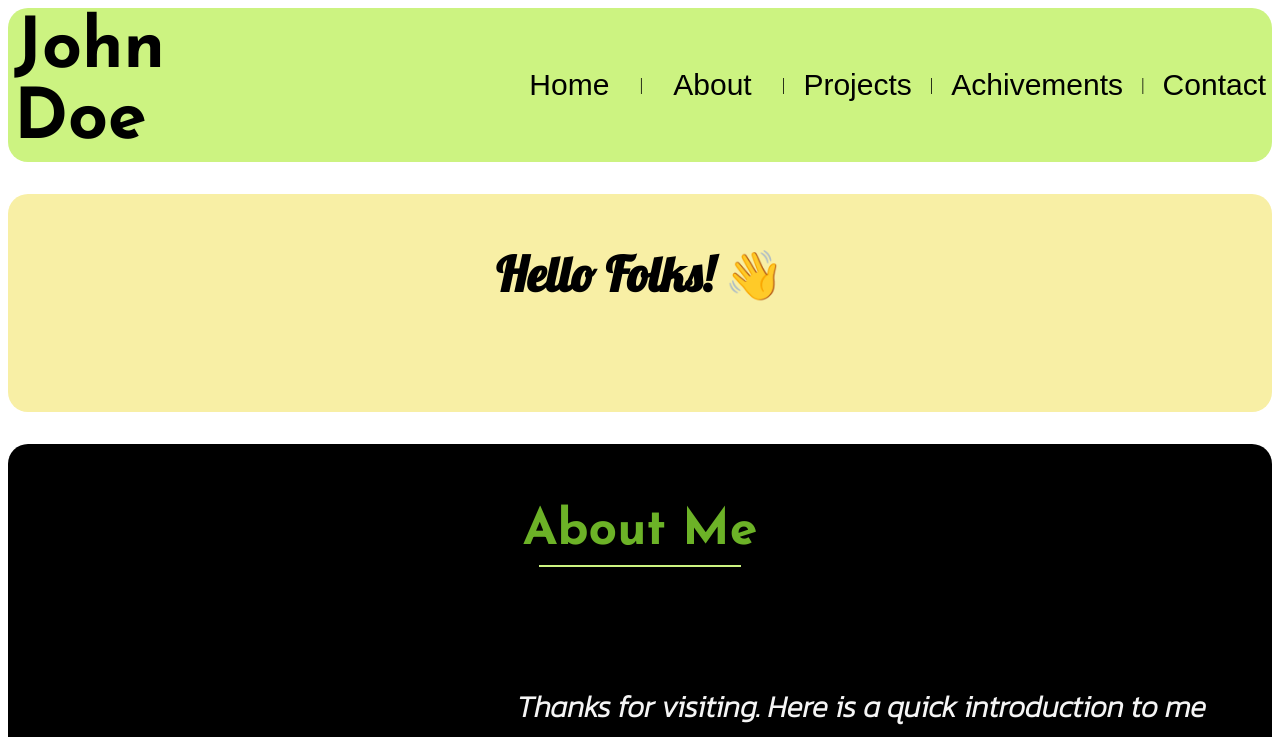
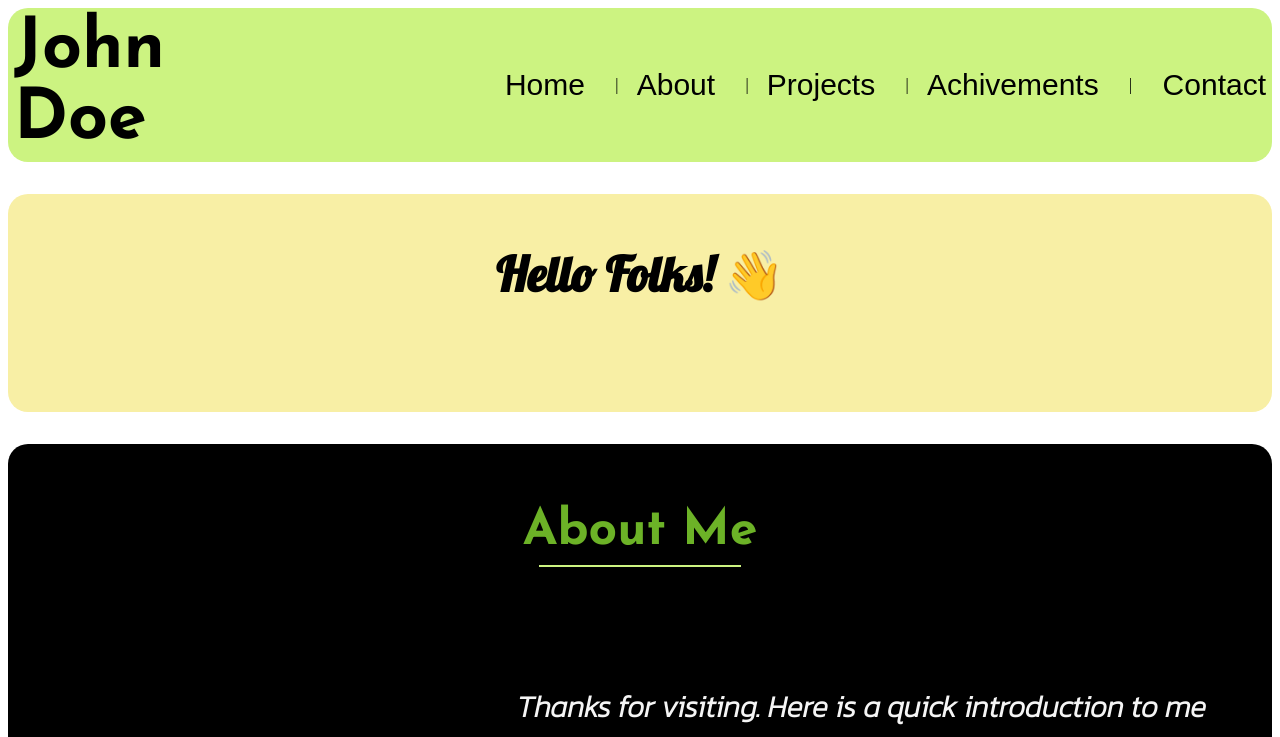
Before and after one commit to chintana-p/profile-page, a plain HTML site: page index.html in a window 1280 px wide. Shown: the top 737 px of the page. Drawn offline with Linux system fonts and the light colour scheme.

```diff
--- a/index.html
+++ b/index.html
@@ -24,7 +24,7 @@
                             <b style="font-family: 'Josefin Sans', sans-serif;
                                       font-size: 70px;">John Doe</b>
                         </td>
-                        <td width="25%"></td>
+                        <td width="15%"></td>
                         <td>
                             <a id="home" href="#home" style="text-decoration: none;
                             font-family: 'Abel', sans-serif;
@@ -33,7 +33,7 @@
                         </td>
                         <td width="2%"></td>
                         <td>|</td>
-                        <td width="2%"></td>
+                        <td width="1%"></td>
 
                         <td>
                             <a href="#about" style="text-decoration: none;
@@ -51,7 +51,7 @@
                             font-size: 30px;
                             color: black;">Projects</a>
                         </td>
-                        <td width="1%"></td>
+                        <td width="2%"></td>
                         <td>|</td>
                         <td width="1%"></td>
 
@@ -61,9 +61,9 @@
                             font-size: 30px;
                             color: black;">Achivements</a>
                         </td>
-                        <td width="1%"></td>
+                        <td width="2%"></td>
                         <td>|</td>
-                        <td width="1%"></td>
+                        <td width="2%"></td>
 
                         <td>
                             <a href="#contact" style="text-decoration: none;
```
Also changed, not shown: 1 other file.
